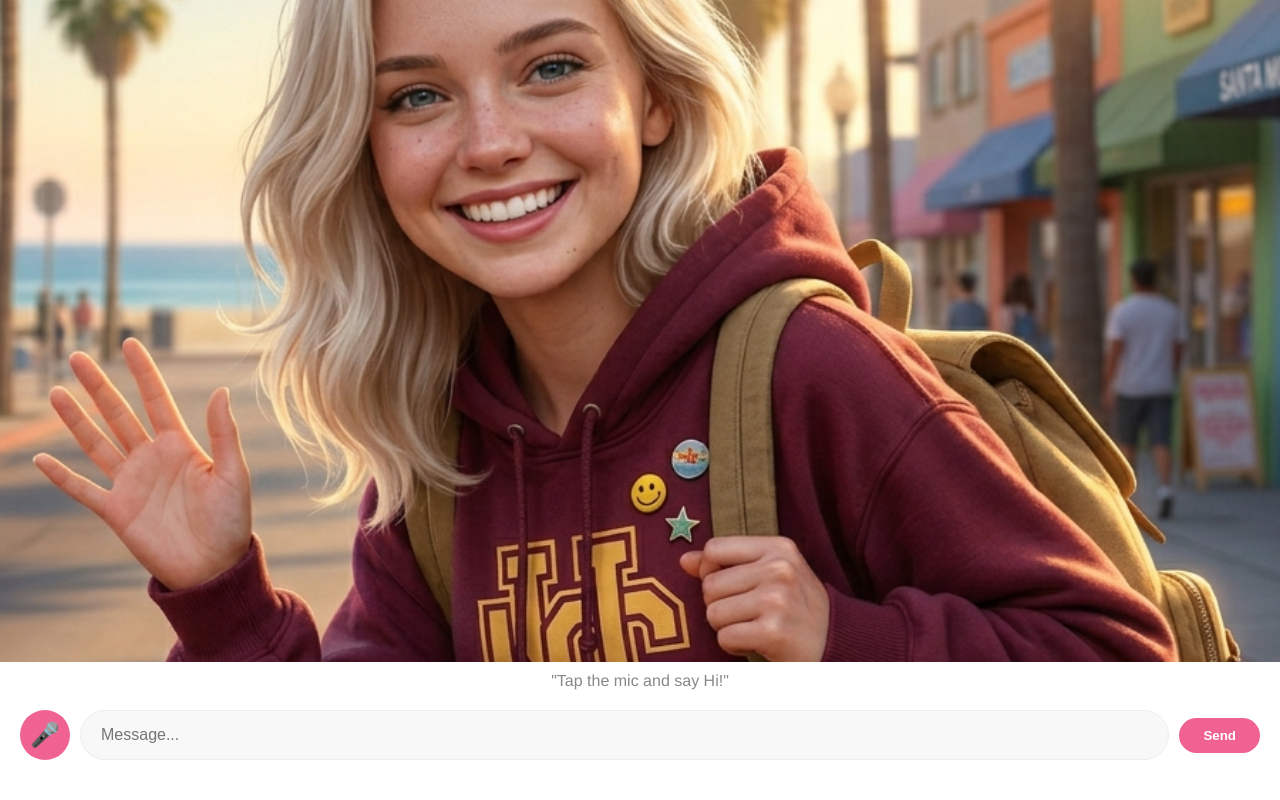
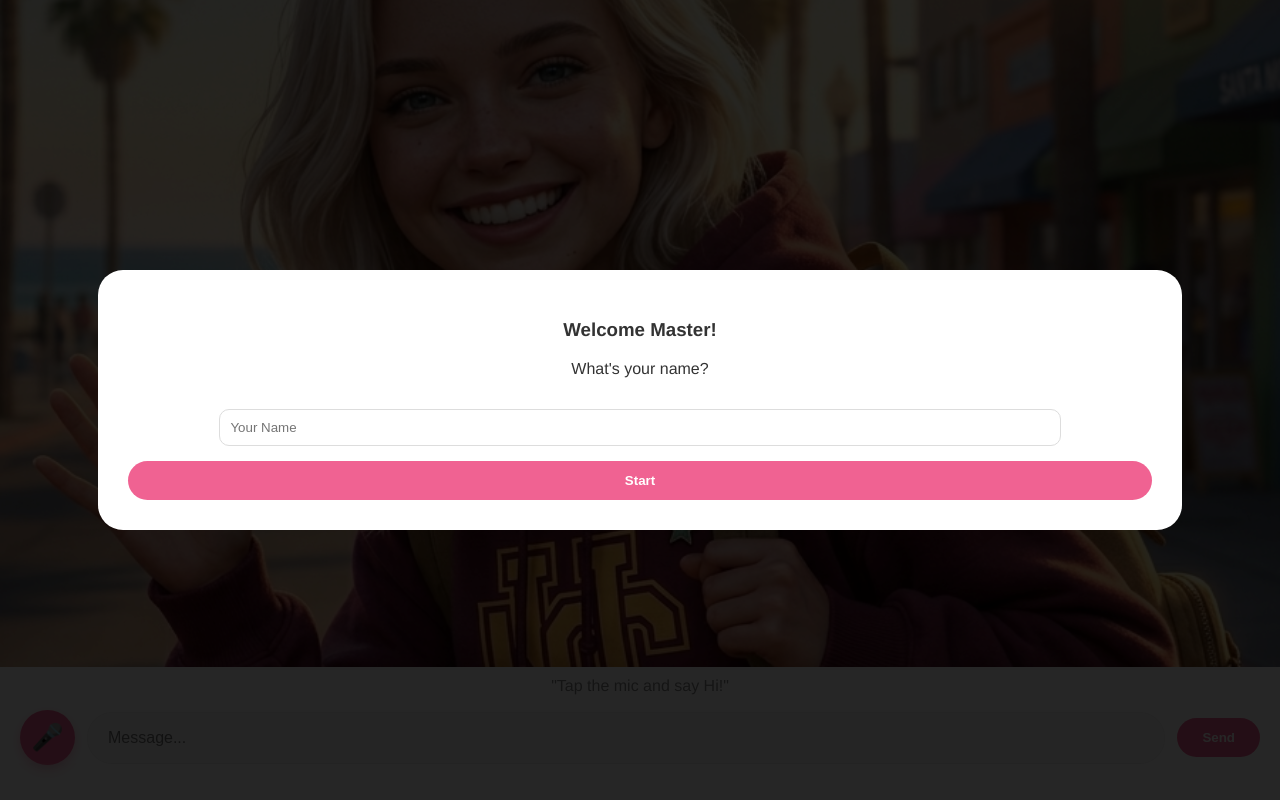
Before and after one commit to fantasyspring/ASTREIA, a Flask app: page / in a window 1280 px wide. Run offline with Flask 3, Linux system fonts and the light colour scheme.

Commit message:
Update index.html

```diff
--- a/templates/index.html
+++ b/templates/index.html
@@ -8,71 +8,116 @@
         body, html {
             margin: 0; padding: 0; width: 100%; height: 100%;
             font-family: 'Helvetica Neue', Arial, sans-serif;
-            background-color: #ffffff; display: flex; flex-direction: column; overflow: hidden;
+            background-color: #ffffff; color: #333;
+            display: flex; flex-direction: column; overflow: hidden;
         }
 
-        /* アバターエリア */
+        /* アバターエリア（全面表示） */
         .avatar-area {
-            width: 100%; flex: 1; overflow: hidden; position: relative;
+            width: 100%;
+            flex: 1;
+            overflow: hidden;
+            position: relative;
         }
-        #avatar-img { width: 100%; height: 100%; object-fit: cover; }
 
-        /* 吹き出し */
+        #avatar-img {
+            width: 100%;
+            height: 100%;
+            object-fit: cover;
+        }
+
+        /* 吹き出し（画像の位置に合わせる） */
         #display-text {
-            position: absolute; bottom: 20px; left: 50%;
+            position: absolute;
+            bottom: 30px; left: 50%;
             transform: translateX(-50%);
             background: rgba(255,255,255,0.95);
-            padding: 15px 25px; border-radius: 20px;
+            padding: 15px 25px;
+            border-radius: 20px;
             box-shadow: 0 4px 15px rgba(0,0,0,0.1);
-            width: 80%; text-align: center; font-size: 1.1rem;
-            display: none; z-index: 10;
+            width: 85%;
+            text-align: center;
+            font-size: 1.1rem;
+            display: none;
+            z-index: 10;
+        }
+
+        /* ガイドテキスト */
+        .guide-text {
+            text-align: center;
+            padding: 10px 0;
+            font-size: 16px;
+            color: #888;
         }
 
         /* 操作エリア */
-        .guide-text { text-align: center; padding: 10px 0; font-size: 16px; color: #888; }
         .ui-container {
-            padding: 10px 20px 40px; display: flex; align-items: center; gap: 10px;
+            padding: 5px 20px 35px;
+            display: flex;
+            align-items: center;
+            gap: 12px;
         }
 
-        /* マイクボタンのアニメーション */
+        /* ピンクのマイクボタン */
         #mic-btn {
-            width: 50px; height: 50px; background-color: #f06292;
-            border-radius: 50%; border: none; display: flex; align-items: center; justify-content: center;
-            cursor: pointer; font-size: 24px; color: white; transition: 0.3s;
+            width: 55px; height: 55px;
+            background-color: #f06292;
+            border-radius: 50%;
+            border: none;
+            display: flex; align-items: center; justify-content: center;
+            cursor: pointer;
+            box-shadow: 0 4px 12px rgba(240, 98, 146, 0.4);
+            flex-shrink: 0; font-size: 26px; color: white;
+            transition: 0.3s;
         }
+
         #mic-btn.active {
-            background-color: #ff1744;
-            animation: pulse 1.2s infinite;
-            box-shadow: 0 0 0 10px rgba(255, 23, 68, 0.2);
+            background-color: #e91e63;
+            animation: pulse 1s infinite;
         }
         @keyframes pulse {
             0% { transform: scale(1); }
-            50% { transform: scale(1.15); }
+            50% { transform: scale(1.1); opacity: 0.8; }
             100% { transform: scale(1); }
         }
 
         #user-input {
-            flex-grow: 1; height: 48px; border-radius: 25px; border: 1px solid #eee;
-            background-color: #f8f8f8; padding: 0 20px; font-size: 16px; outline: none;
+            flex-grow: 1;
+            height: 50px;
+            border-radius: 25px;
+            border: 1px solid #eee;
+            background-color: #f8f8f8;
+            padding: 0 20px;
+            font-size: 16px;
+            outline: none;
         }
 
         #send-btn {
-            background-color: #f06292; color: white; border: none;
-            padding: 10px 24px; border-radius: 25px; font-weight: bold;
+            background-color: #f06292;
+            color: white;
+            border: none;
+            padding: 12px 25px;
+            border-radius: 25px;
+            font-weight: bold;
+            cursor: pointer;
         }
 
-        /* セットアップ用 */
+        /* セットアップ用オーバーレイ */
         #setup-overlay {
             position: fixed; top: 0; left: 0; width: 100%; height: 100%;
-            background: rgba(0,0,0,0.8); display: flex; justify-content: center; align-items: center; z-index: 100;
-            display: none;
+            background: rgba(0,0,0,0.85);
+            display: flex; justify-content: center; align-items: center;
+            z-index: 100; display: none;
+        }
+        .setup-box {
+            background: white; padding: 30px; border-radius: 25px; width: 80%; text-align: center;
         }
     </style>
 </head>
 <body>
 
 <div class="avatar-area">
-    <img id="avatar-img" src="{{ url_for('static', filename='avatar_icon.png') }}">
+    <img id="avatar-img" src="{{ url_for('static', filename='avatar_icon.png') }}" alt="ASTREIA">
     <div id="display-text"></div>
 </div>
 
@@ -84,15 +129,52 @@
     <button id="send-btn" onclick="sendMessage()">Send</button>
 </div>
 
+<!-- 初回用名前入力 -->
+<div id="setup-overlay">
+    <div class="setup-box">
+        <h3>Welcome Master!</h3>
+        <p>What's your name?</p>
+        <input type="text" id="setup-name" style="width:80%; padding:10px; margin:15px; border-radius:10px; border:1px solid #ddd;" placeholder="Your Name">
+        <br>
+        <button id="send-btn" style="width:100%" onclick="completeSetup()">Start</button>
+    </div>
+</div>
+
 <script>
     const display = document.getElementById('display-text');
     const input = document.getElementById('user-input');
     const micBtn = document.getElementById('mic-btn');
 
-    // --- 音声合成の初期化（iPhone対策：一度空の音を鳴らす） ---
-    function initAudio() {
-        const silent = new SpeechSynthesisUtterance("");
-        window.speechSynthesis.speak(silent);
+    // --- 音声ロック強制解除ロジック ---
+    let audioUnlocked = false;
+    function unlockAudio() {
+        if (!audioUnlocked) {
+            const silent = new SpeechSynthesisUtterance("");
+            window.speechSynthesis.speak(silent);
+            audioUnlocked = true;
+            console.log("Audio Unlocked");
+        }
+    }
+
+    // --- 初回セットアップ判定 ---
+    {% if first_launch %}
+    document.getElementById('setup-overlay').style.display = 'flex';
+    {% endif %}
+
+    async function completeSetup() {
+        unlockAudio(); // ここで音声を許可
+        const name = document.getElementById('setup-name').value;
+        if (!name) return;
+
+        await fetch('/setup', {
+            method: 'POST',
+            headers: {'Content-Type': 'application/json'},
+            body: JSON.stringify({name: name})
+        });
+        document.getElementById('setup-overlay').style.display = 'none';
+        display.style.display = 'block';
+        display.innerText = "Hi! I'm ASTREIA. Nice to meet you!";
+        speak("Hi! I am ASTREIA. Nice to meet you!");
     }
 
     // --- 音声認識 ---
@@ -101,12 +183,12 @@
     recognition.interimResults = false;
 
     function startRecognition() {
-        initAudio(); // タップした瞬間に音声を有効化
+        unlockAudio(); // マイクを叩いた瞬間に音声再生を許可
         try {
             recognition.start();
             micBtn.classList.add('active');
             input.placeholder = "Listening...";
-        } catch (e) { console.log("Recognition already started"); }
+        } catch (e) { console.log("Mic already active"); }
     }
 
     recognition.onresult = (event) => {
@@ -120,7 +202,9 @@
         input.placeholder = "Message...";
     };
 
+    // --- チャット送信 ---
     async function sendMessage() {
+        unlockAudio(); // 送信ボタンでもロック解除
         const text = input.value;
         if (!text) return;
 
@@ -143,15 +227,20 @@
         }
     }
 
+    // --- 音声合成 ---
     function speak(text) {
-        // 全ての音声を一旦止めてから再生
         window.speechSynthesis.cancel();
         const uttr = new SpeechSynthesisUtterance(text);
         uttr.lang = 'en-US';
         uttr.rate = 1.0;
-        uttr.pitch = 1.1; // 17歳っぽく少し高めに
+        uttr.pitch = 1.1; // 17歳らしく
+
+        uttr.onstart = () => console.log("ASTREIA is speaking...");
+        uttr.onerror = (e) => console.error("Speech error:", e);
+
         window.speechSynthesis.speak(uttr);
     }
 </script>
+
 </body>
 </html>
```
